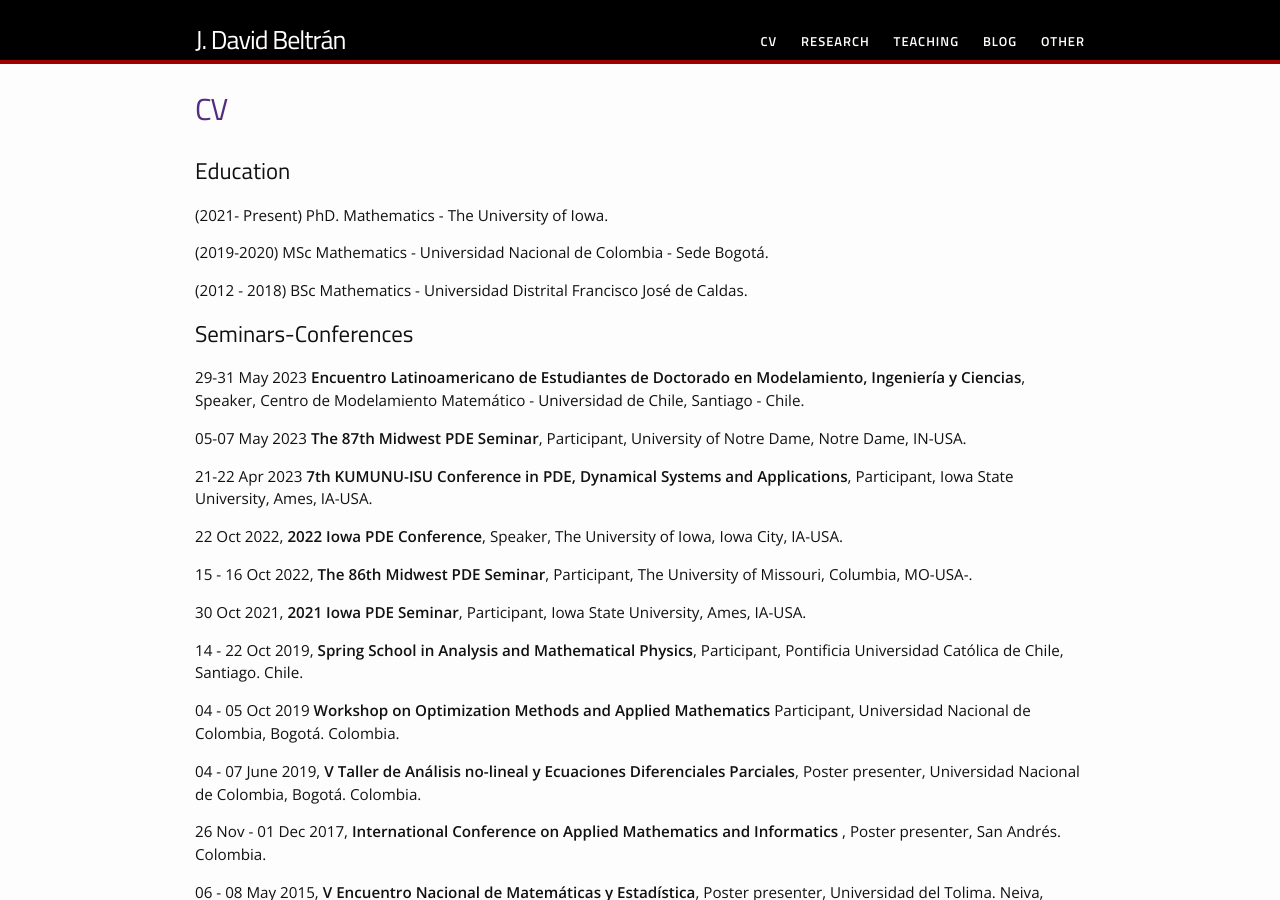
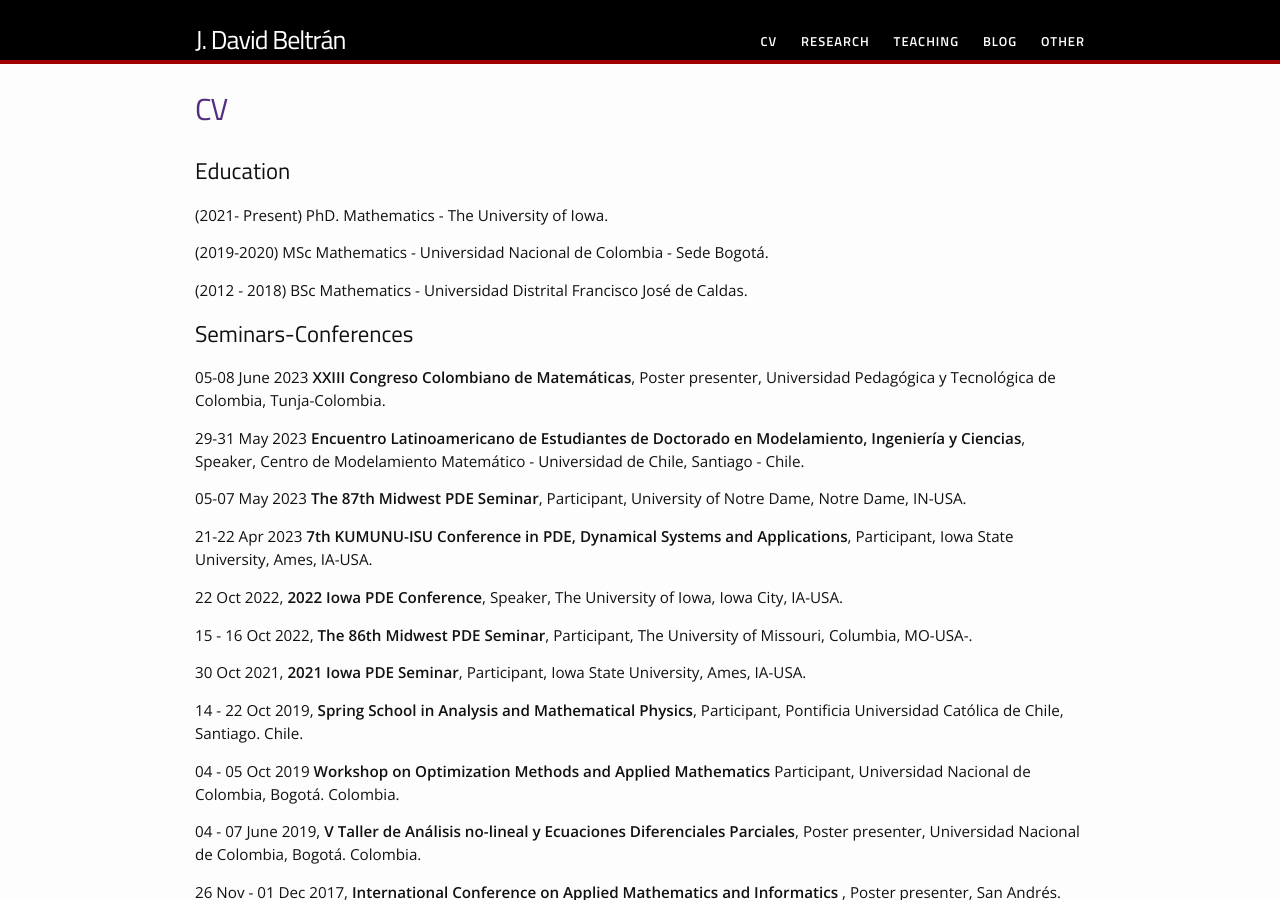
Before and after one commit to jdavidbel/jdavidbel.github.io, a Jekyll site: the page built from cv.md, in a window 1280 px wide and 900 px high. Built offline with Jekyll 4.4.1, drawn with Linux system fonts in a browser that asks for light colours.

Commit message:
Congreso

```diff
--- a/cv.md
+++ b/cv.md
@@ -14,6 +14,8 @@ permalink: /cv/
 (2012 - 2018) BSc Mathematics - Universidad Distrital Francisco José de Caldas.
 
 ## Seminars-Conferences
+05-08 June 2023 **XXIII Congreso Colombiano de Matemáticas**, Poster presenter, Universidad Pedagógica y Tecnológica de Colombia, Tunja-Colombia.
+
 29-31 May 2023 **Encuentro Latinoamericano de Estudiantes de Doctorado en Modelamiento, Ingeniería y Ciencias**, Speaker, Centro de Modelamiento Matemático - Universidad de Chile, Santiago - Chile.
 
 05-07 May 2023 **The 87th Midwest PDE Seminar**, Participant, University of Notre Dame, Notre Dame, IN-USA.
```
